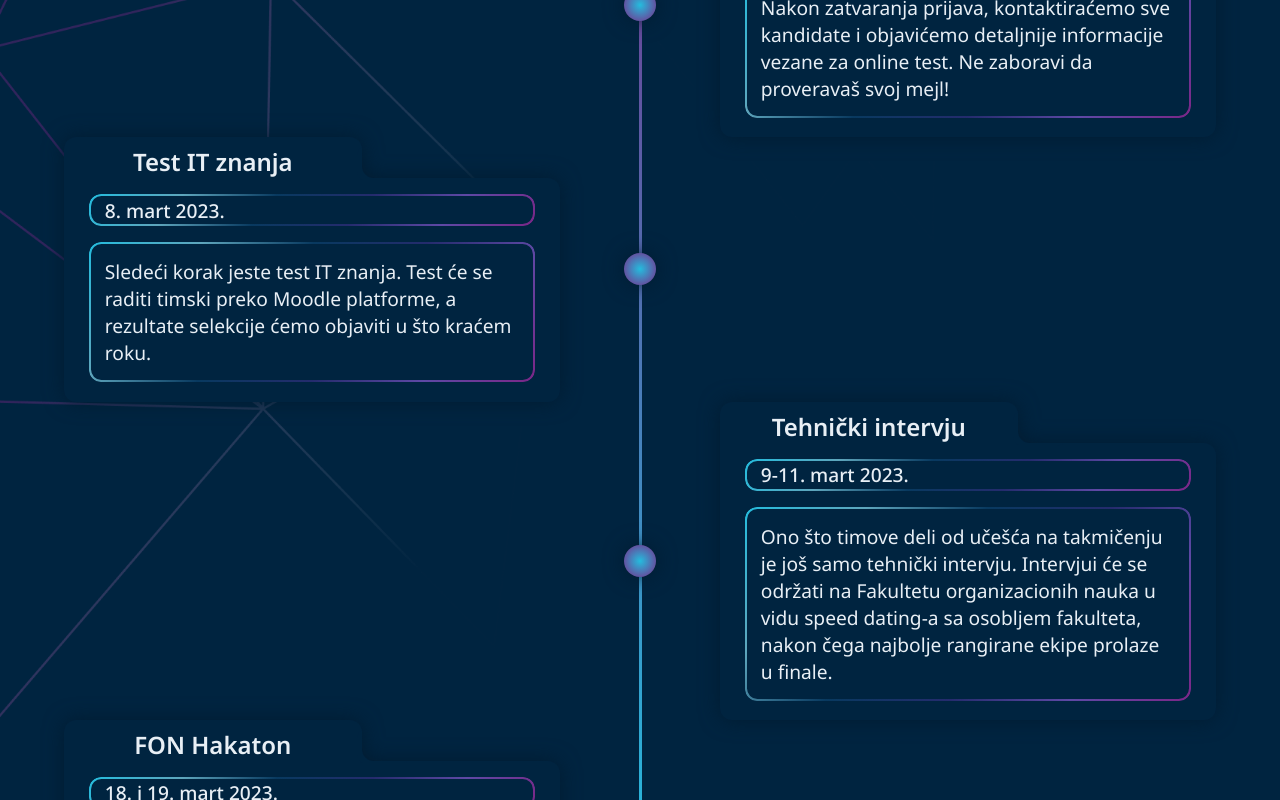
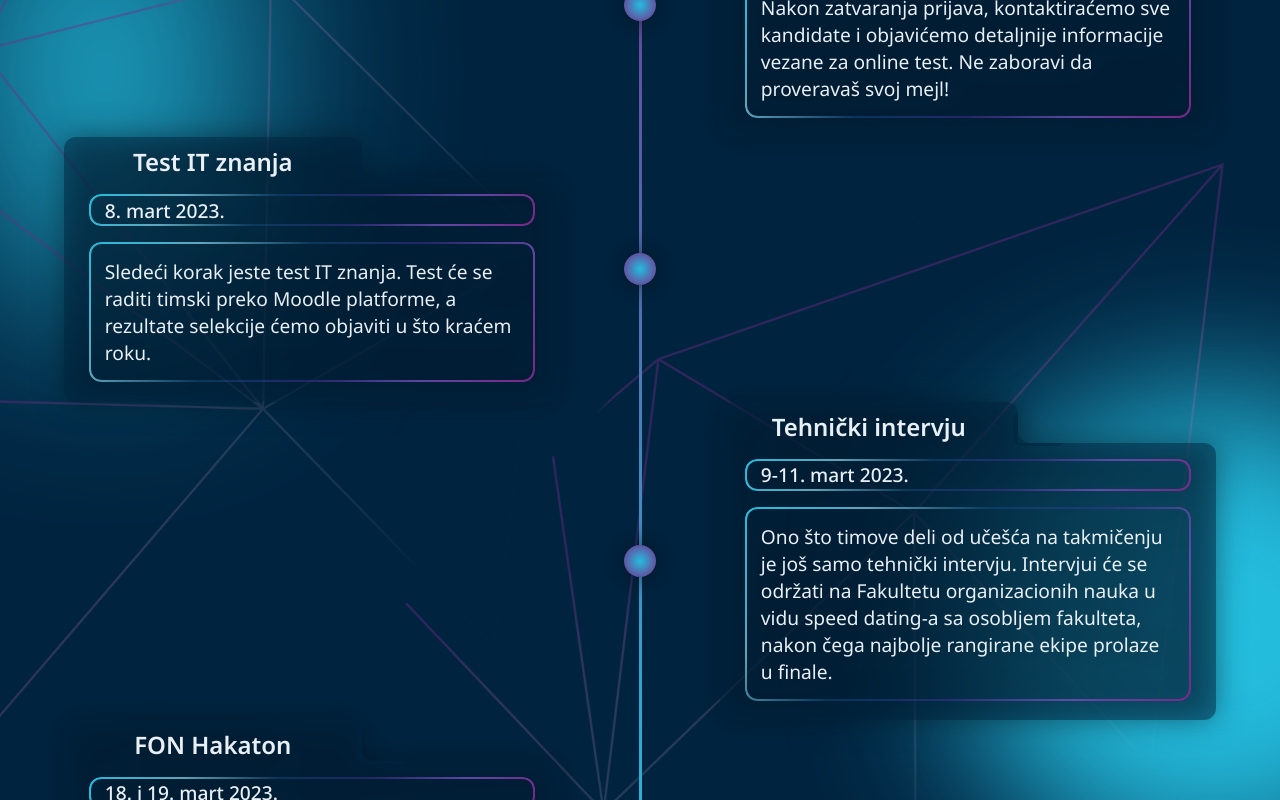
Before and after one commit to IlijaTrifke/fon_hakaton23, a React (Create React App) app: page / in a window 1280 px wide. Shown: the part 2460-3260 px from the top of the page. Built offline with nearby package versions, Linux system fonts and the light colour scheme; what upload-js would draw is missing.

Commit message:
Dodate kugle i mreza na agendu

```diff
--- a/src/components/agenda/Agenda.jsx
+++ b/src/components/agenda/Agenda.jsx
@@ -70,7 +70,12 @@ const Agenda = () => {
   return (
     <div className="agn-section" ref={timlineRef}>
       <div id="agenda"></div>
+      <div className="agn-balls-wrapper">
+          <div className="agn-ball-blur" />
+          <div className="agn-rectangle-blur" />
+        </div>
       <img className="vector6" src={Vector6} alt="Web" />
+      <img className="vector7" src={Vector6} alt="Web" />
       <h1 className="agn-header" ref={scrollRef}>
         Agenda
       </h1>
--- a/src/components/agenda/agenda.scss
+++ b/src/components/agenda/agenda.scss
@@ -1,5 +1,6 @@
 @import "../../global.scss";
 
+$providnaPlava: #0024407a;
 #agenda {
   position: absolute;
   top: -5%;
@@ -21,12 +22,50 @@
   // background-size: 60rem;
   // background-position-x: -1.5rem;
 }
+.agn-balls-wrapper {
+  width: 100%;
+  min-height: 200vh;
+  position: absolute;
+  overflow: hidden;
+  top: 0%;
+  left: 0;
+}
 
+.agn-ball-blur {
+  position: absolute;
+  top: 20%;
+  left: -2%;
+  width: 20%;
+  height: 30%;
+  background-color: $svetloPlava;
+  filter: blur(7rem);
+  border-radius: 50%;
+  //animation: blurMoving 10s linear infinite;
+}
+.agn-rectangle-blur {
+  position: absolute;
+  top: 55%;
+  left: 75%;
+  width: 40%;
+  height: 30%;
+  background-color: $svetloPlava;
+  filter: blur(5rem);
+  border-radius: 50%;
+  //animation: blurMoving 10s linear infinite;
+}
 .vector6 {
   position: absolute;
   top: 0;
   left: -1.5rem;
   width: 60rem;
+}
+
+.vector7 {
+  position: absolute;
+  top: 39rem;
+  right: -9rem;
+  width: 60rem;
+  rotate: 45deg;
 }
 
 .agn-timeline {
@@ -69,7 +108,7 @@
   //   height: 13rem;
   position: relative;
   z-index: 1;
-  filter: drop-shadow(0 0 10px #011b30);
+  filter: drop-shadow(0 0 15px #000f1b);
   visibility: hidden;
 }
 .agn-bead {
@@ -96,7 +135,7 @@
 }
 
 .agn-head {
-  background-color: $tamnoPlava;
+  background-color: $providnaPlava;
   width: 60%;
   height: 18%;
   font-size: 1.5rem;
@@ -116,22 +155,12 @@
   background-color: transparent;
   height: 100%;
   border-radius: 12px;
-  box-shadow: -8px 6px 0 -3px $tamnoPlava;
-}
-.agn-pseudo {
-  position: absolute;
-  background-color: red;
-  width: 10%;
-  height: inherit;
-  border-radius: 12px;
-
-  top: 0;
-  left: 81%;
-  box-shadow: -8px 6px 0 -3px $tamnoPlava;
+  box-shadow: -8px 6px 0 -3px $providnaPlava;
 }
 
+
 .agn-text {
-  background-color: $tamnoPlava;
+  background-color: $providnaPlava;
   width: 100%;
   height: 82%;
   padding-top: 1rem;
@@ -217,8 +246,27 @@
   .agn-head {
     width: 80%;
   }
+  .vector7{
+    top:44rem;
+    right: -5rem;
+  }
+
 }
 @media (max-width: 960px) {
+  #agenda {
+    top: 0;
+  }
+  .vector7{
+    top:50rem;
+    right: -5rem;
+  }
+  .agn-balls-wrapper{
+    min-height: 250vh;
+  }
+  .agn-rectangle-blur {
+    top: 50%;
+
+  }
   .agn-header {
     font-size: 2.5rem;
   }
@@ -255,6 +303,10 @@
 }
 
 @media (max-width: 480px) {
+  .vector7{
+    top: 89rem;
+  }
+
   .agn-content {
     width: calc(100% - 5rem);
   }
```
